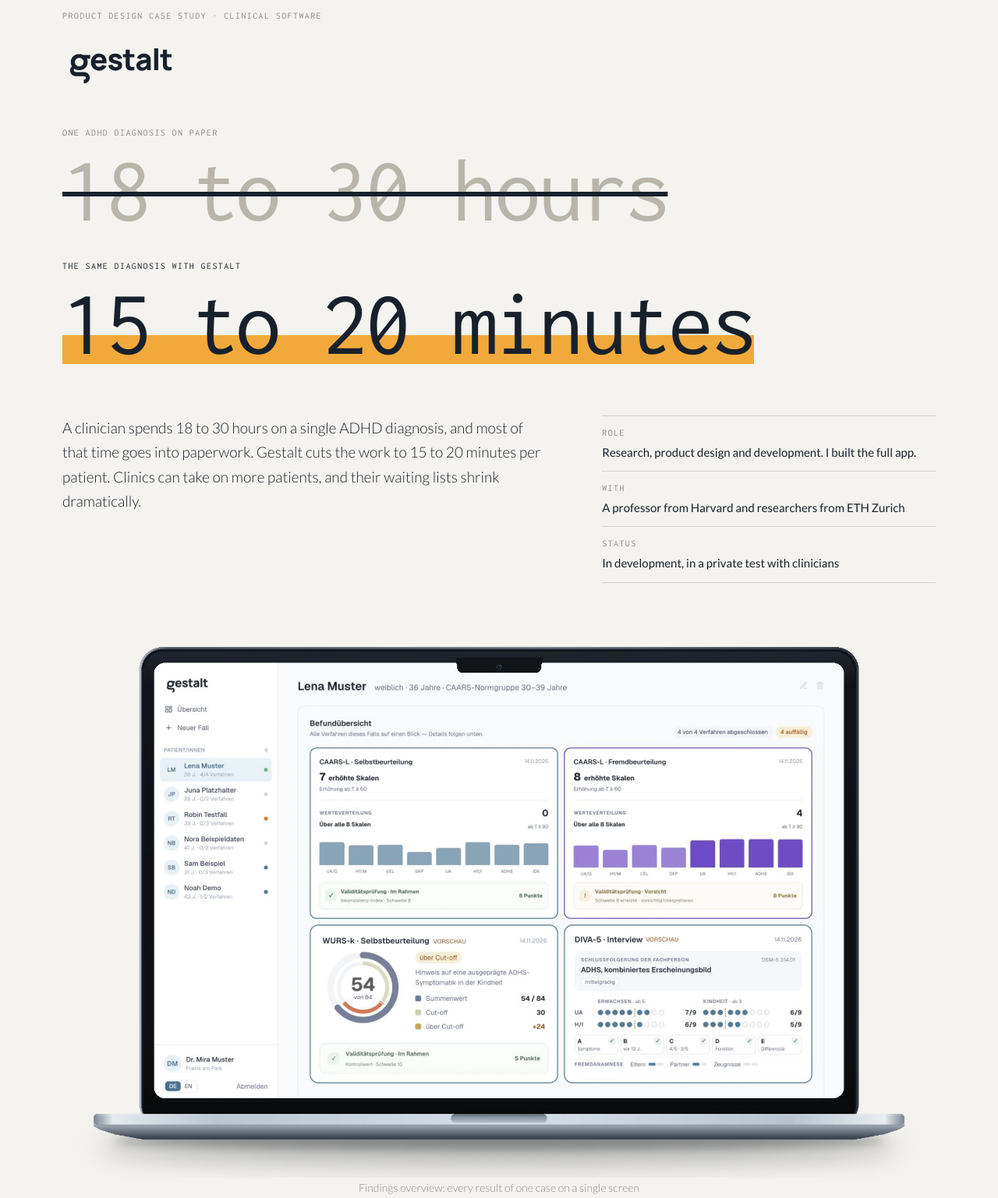
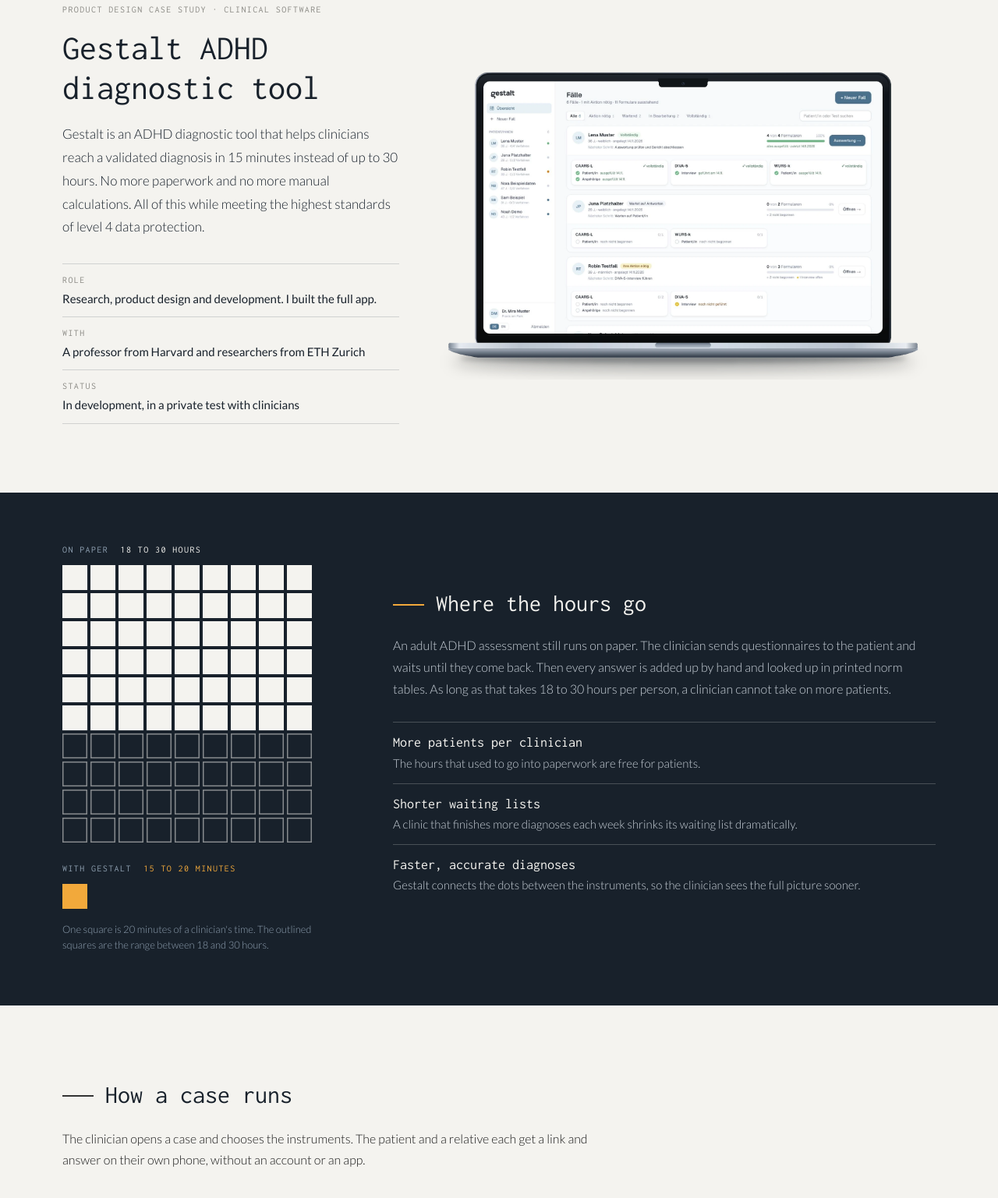
Before and after one commit to leesummerdesigns/portfolio-design, a plain HTML site: page pages/gestalt.html in a window 1280 px wide. Shown: the part 181-1718 px from the top of the page at 78% size. Drawn offline with nearby package versions, Linux system fonts and the light colour scheme.

Commit message:
Calm the Gestalt hero and shrink the hours module
Hero is now a two-column layout: title and intro on the left, the
MacBook with the dashboard on the right. The hours module shows the
squares as a small block on the left with the text on the right.
The case-flow section uses the findings overview next to the phone.

Co-Authored-By: Claude Fable 5.2 <noreply@anthropic.com>

```diff
--- a/css/gestalt.css
+++ b/css/gestalt.css
@@ -15,10 +15,8 @@
 
 /* small mono labels */
 .gst-eyebrow,
-.gst-claim span,
 .gst-meta span,
 .gst-scale-label,
-.gst-outcomes span,
 .gst-steps span,
 .gst-built span,
 .gst-rule-label,
@@ -33,87 +31,47 @@
 
 /* --- hero ---------------------------------------------------- */
 .gst-hero {
-    padding: 56px 0 0;
+    padding: 48px 0 72px;
 }
 
-.gst-logo {
-    margin: 22px 0 0;
-    line-height: 0;
+.gst-hero-grid {
+    display: grid;
+    grid-template-columns: 1fr;
+    gap: 32px;
+    align-items: center;
 }
 
-.gst-logo img {
-    width: 150px;
-    height: auto;
+.gst-hero-grid > * {
+    min-width: 0;
 }
 
-.gst-claim {
-    margin-top: 44px;
-}
-
-.gst-claim p {
-    margin: 0;
-}
-
-.gst-claim span {
-    display: block;
-    margin-bottom: 2px;
-}
-
-.gst-claim s,
-.gst-claim strong {
-    display: inline-block;
+.gst-title {
+    margin: 14px 0 20px;
     font-family: var(--font-mono);
-    font-size: clamp(38px, 9.4vw, 118px);
+    font-size: clamp(32px, 4vw, 44px);
     font-weight: 400;
-    line-height: 1.05;
-    letter-spacing: -0.03em;
-    white-space: nowrap;
-}
-
-.gst-claim s {
-    color: #b9b5ab;
-    text-decoration: line-through;
-    text-decoration-thickness: 0.05em;
-    text-decoration-color: var(--gst-ink);
-}
-
-.gst-claim-after {
-    padding-top: 26px;
-}
-
-.gst-claim-after span {
+    line-height: 1.15;
+    letter-spacing: 0;
     color: var(--gst-ink);
 }
 
-.gst-claim strong {
-    color: var(--gst-ink);
-    background: linear-gradient(180deg, transparent 62%, var(--gst-amber) 62%, var(--gst-amber) 92%, transparent 92%);
-}
-
-.gst-hero-bottom {
-    display: grid;
-    grid-template-columns: 1fr;
-    gap: 32px;
-    margin-top: 48px;
-}
-
 .gst-lede {
-    max-width: 620px;
+    max-width: 540px;
     margin: 0;
     font-family: var(--font-body);
-    font-size: 19px;
+    font-size: 17px;
     font-weight: 300;
-    line-height: 1.65;
+    line-height: 1.75;
     color: var(--gst-ink);
 }
 
 .gst-meta {
-    align-self: start;
+    margin-top: 32px;
     border-top: 1px solid var(--gst-line);
 }
 
 .gst-meta div {
-    padding: 13px 0;
+    padding: 12px 0;
     border-bottom: 1px solid var(--gst-line);
     font-family: var(--font-body);
     font-size: 15px;
@@ -124,7 +82,7 @@
 
 .gst-meta span {
     display: block;
-    margin-bottom: 5px;
+    margin-bottom: 4px;
 }
 
 /* --- mockups: straight on the page, no panel ------------------- */
@@ -152,27 +110,26 @@
     color: var(--gst-muted);
 }
 
-.gst-shot--hero {
-    margin-top: 24px;
-    padding-bottom: 72px;
-}
-
 /* --- band: where the hours go --------------------------------- */
 .gst-band {
-    padding: 88px 0 96px;
+    padding: 64px 0 68px;
     background: var(--gst-ink);
     color: var(--gst-paper);
 }
 
-.gst-band-head {
+.gst-band-grid {
     display: grid;
     grid-template-columns: 1fr;
-    gap: 20px;
+    gap: 44px;
+    align-items: center;
+}
+
+.gst-band-grid > * {
+    min-width: 0;
 }
 
 .gst-band .cs-section-header {
-    margin-bottom: 0;
-    align-self: start;
+    margin-bottom: 18px;
 }
 
 .gst-band .cs-section-line {
@@ -182,45 +139,71 @@
 .gst-band h2 {
     margin: 0;
     font-family: var(--font-mono);
-    font-size: 32px;
+    font-size: 30px;
     font-weight: 400;
     line-height: 1.2;
     color: var(--gst-paper);
 }
 
-.gst-band-head p {
+.gst-band-copy > p {
     margin: 0;
     font-family: var(--font-body);
-    font-size: 17px;
+    font-size: 16px;
     font-weight: 300;
     line-height: 1.75;
     color: #c9d1d9;
 }
 
+.gst-outcomes {
+    margin-top: 28px;
+}
+
+.gst-outcomes > div {
+    padding: 14px 0;
+    border-top: 1px solid rgba(244, 243, 239, 0.22);
+}
+
+.gst-outcomes h3 {
+    margin: 0 0 2px;
+    font-family: var(--font-mono);
+    font-size: 18px;
+    font-weight: 400;
+    line-height: 1.3;
+    color: var(--gst-paper);
+}
+
+.gst-outcomes p {
+    margin: 0;
+    font-family: var(--font-body);
+    font-size: 15px;
+    font-weight: 300;
+    line-height: 1.6;
+    color: #c9d1d9;
+}
+
 .gst-scale {
-    margin-top: 56px;
+    max-width: 320px;
 }
 
 .gst-scale-label {
-    margin: 0 0 12px;
-    font-size: 14px;
+    margin: 0 0 10px;
     color: var(--gst-paper);
 }
 
 .gst-scale-label span {
-    margin-right: 10px;
+    margin-right: 8px;
     color: #8fa0b1;
 }
 
 .gst-scale-label--after {
-    margin-top: 34px;
+    margin-top: 24px;
     color: var(--gst-amber);
 }
 
 .gst-squares {
     display: grid;
-    grid-template-columns: repeat(10, 1fr);
-    gap: 5px;
+    grid-template-columns: repeat(9, 1fr);
+    gap: 4px;
 }
 
 .gst-squares i {
@@ -231,7 +214,7 @@
 
 .gst-squares .gst-sq-range {
     background: transparent;
-    box-shadow: inset 0 0 0 1.5px rgba(244, 243, 239, 0.55);
+    box-shadow: inset 0 0 0 1.5px rgba(244, 243, 239, 0.5);
 }
 
 .gst-squares .gst-sq-gestalt {
@@ -239,50 +222,12 @@
 }
 
 .gst-scale-note {
-    max-width: 560px;
-    margin: 22px 0 0;
+    margin: 16px 0 0;
     font-family: var(--font-body);
-    font-size: 14px;
+    font-size: 13px;
     font-weight: 300;
-    line-height: 1.6;
+    line-height: 1.55;
     color: #8fa0b1;
-}
-
-.gst-outcomes {
-    display: grid;
-    grid-template-columns: 1fr;
-    gap: 0;
-    margin-top: 64px;
-}
-
-.gst-outcomes > div {
-    padding: 22px 0 24px;
-    border-top: 1px solid rgba(244, 243, 239, 0.28);
-}
-
-.gst-outcomes span {
-    display: block;
-    margin-bottom: 14px;
-    color: var(--gst-amber);
-}
-
-.gst-outcomes h3 {
-    margin: 0 0 8px;
-    font-family: var(--font-mono);
-    font-size: 24px;
-    font-weight: 400;
-    line-height: 1.2;
-    color: var(--gst-paper);
-}
-
-.gst-outcomes p {
-    max-width: 320px;
-    margin: 0;
-    font-family: var(--font-body);
-    font-size: 16px;
-    font-weight: 300;
-    line-height: 1.65;
-    color: #c9d1d9;
 }
 
 /* --- sections -------------------------------------------------- */
@@ -563,28 +508,16 @@
 /* --- wider screens ---------------------------------------------- */
 @media (min-width: 768px) {
     .gst-hero {
-        padding-top: 72px;
+        padding: 64px 0 88px;
     }
 
-    .gst-hero-bottom {
-        grid-template-columns: 1.45fr 1fr;
-        gap: 72px;
-        margin-top: 56px;
-    }
-
-    .gst-band-head {
-        grid-template-columns: 1fr 1.45fr;
+    .gst-band-grid {
+        grid-template-columns: 320px minmax(0, 1fr);
         gap: 72px;
     }
 
-    .gst-squares {
-        grid-template-columns: repeat(18, 1fr);
-        gap: 6px;
-    }
-
-    .gst-outcomes {
-        grid-template-columns: repeat(3, 1fr);
-        gap: 40px;
+    .gst-scale {
+        order: -1;
     }
 
     .gst-steps {
@@ -638,6 +571,15 @@
 }
 
 @media (min-width: 1024px) {
+    .gst-hero-grid {
+        grid-template-columns: minmax(0, 0.8fr) minmax(0, 1.2fr);
+        gap: 40px;
+    }
+
+    .gst-band-grid {
+        gap: 104px;
+    }
+
     .gst-instruments {
         grid-template-columns: 0.62fr 1.38fr;
         gap: 72px;
--- a/pages/gestalt.html
+++ b/pages/gestalt.html
@@ -38,7 +38,7 @@
     <link rel="stylesheet" href="../css/theme.css?v=2">
     <link rel="stylesheet" href="../css/lang-switch.css?v=2">
     <link rel="stylesheet" href="../css/case-study-footer.css?v=2">
-    <link rel="stylesheet" href="../css/gestalt.css?v=2">
+    <link rel="stylesheet" href="../css/gestalt.css?v=3">
     <link rel="icon" type="image/png" href="../images/favico_lh.png">
 </head>
 <body>
@@ -68,16 +68,11 @@
     <main class="case-study-page gestalt-case-study">
         <div class="container">
             <header class="gst-hero">
+                <div class="gst-hero-grid">
+                    <div class="gst-hero-copy">
                         <p class="gst-eyebrow">Product design case study · Clinical software</p>
-                <h1 class="gst-logo"><img src="../images/gestalt-logo.svg" alt="Gestalt" width="364" height="157"></h1>
-
-                <div class="gst-claim">
-                    <p class="gst-claim-before"><span>One ADHD diagnosis on paper</span><s>18 to 30 hours</s></p>
-                    <p class="gst-claim-after"><span>The same diagnosis with Gestalt</span><strong>15 to 20 minutes</strong></p>
-                </div>
-
-                <div class="gst-hero-bottom">
-                    <p class="gst-lede">A clinician spends 18 to 30 hours on a single ADHD diagnosis, and most of that time goes into paperwork. Gestalt cuts the work to 15 to 20 minutes per patient. Clinics can take on more patients, and their waiting lists shrink dramatically.</p>
+                        <h1 class="gst-title">Gestalt ADHD diagnostic tool</h1>
+                        <p class="gst-lede">Gestalt is an ADHD diagnostic tool that helps clinicians reach a validated diagnosis in 15 minutes instead of up to 30 hours. No more paperwork and no more manual calculations. All of this while meeting the highest standards of level 4 data protection.</p>
                         <div class="gst-meta">
                             <div>
                                 <span>Role</span>
@@ -93,22 +88,37 @@
                             </div>
                         </div>
                     </div>
-
                     <figure class="gst-shot gst-shot--hero">
-                    <img loading="eager" decoding="async" fetchpriority="high" width="2000" height="1320" src="../images/gestalt/gestalt-findings.webp" alt="Gestalt findings overview on a laptop with result cards for four instruments">
-                    <figcaption>Findings overview: every result of one case on a single screen</figcaption>
+                        <img loading="eager" decoding="async" fetchpriority="high" width="2000" height="1320" src="../images/gestalt/gestalt-cases.webp" alt="Gestalt dashboard on a laptop, showing patients, form progress and next steps">
                     </figure>
+                </div>
             </header>
         </div>
 
         <section class="gst-band">
             <div class="container">
-                <div class="gst-band-head">
+                <div class="gst-band-grid">
+                    <div class="gst-band-copy">
                         <div class="cs-section-header">
                             <span class="cs-section-line"></span>
                             <h2>Where the hours go</h2>
                         </div>
                         <p>An adult ADHD assessment still runs on paper. The clinician sends questionnaires to the patient and waits until they come back. Then every answer is added up by hand and looked up in printed norm tables. As long as that takes 18 to 30 hours per person, a clinician cannot take on more patients.</p>
+
+                        <div class="gst-outcomes">
+                            <div>
+                                <h3>More patients per clinician</h3>
+                                <p>The hours that used to go into paperwork are free for patients.</p>
+                            </div>
+                            <div>
+                                <h3>Shorter waiting lists</h3>
+                                <p>A clinic that finishes more diagnoses each week shrinks its waiting list dramatically.</p>
+                            </div>
+                            <div>
+                                <h3>Faster, accurate diagnoses</h3>
+                                <p>Gestalt connects the dots between the instruments, so the clinician sees the full picture sooner.</p>
+                            </div>
+                        </div>
                     </div>
 
                     <div class="gst-scale">
@@ -117,23 +127,6 @@
                         <p class="gst-scale-label gst-scale-label--after"><span>With Gestalt</span> 15 to 20 minutes</p>
                         <div class="gst-squares" aria-hidden="true"><i class="gst-sq-gestalt"></i></div>
                         <p class="gst-scale-note">One square is 20 minutes of a clinician's time. The outlined squares are the range between 18 and 30 hours.</p>
-                </div>
-
-                <div class="gst-outcomes">
-                    <div>
-                        <span>01</span>
-                        <h3>More patients per clinician</h3>
-                        <p>The hours that used to go into paperwork are free for patients.</p>
-                    </div>
-                    <div>
-                        <span>02</span>
-                        <h3>Shorter waiting lists</h3>
-                        <p>A clinic that finishes more diagnoses each week shrinks its waiting list dramatically.</p>
-                    </div>
-                    <div>
-                        <span>03</span>
-                        <h3>Faster, accurate diagnoses</h3>
-                        <p>Gestalt connects the dots between the instruments, so the clinician sees the full picture sooner.</p>
                     </div>
                 </div>
             </div>
@@ -167,10 +160,10 @@
 
                 <figure class="gst-devices">
                     <div class="gst-devices-stage">
-                        <img class="gst-devices-laptop" loading="lazy" decoding="async" width="2000" height="1320" src="../images/gestalt/gestalt-cases.webp" alt="Gestalt case list on a laptop, showing patients, form progress and next steps">
+                        <img class="gst-devices-laptop" loading="lazy" decoding="async" width="2000" height="1320" src="../images/gestalt/gestalt-findings.webp" alt="Gestalt findings overview on a laptop with result cards for four instruments">
                         <img class="gst-devices-phone" loading="lazy" decoding="async" width="720" height="1256" src="../images/gestalt/gestalt-patient-caars.webp" alt="Patient questionnaire on a phone with one question and four answer options">
                     </div>
-                    <figcaption>The clinician's case list and a patient questionnaire</figcaption>
+                    <figcaption>The scored findings overview and a patient questionnaire</figcaption>
                 </figure>
             </section>
 
```
Also changed, not shown: i18n/de/13-gestalt.json (+5 -7 lines), pages/de/gestalt.html (+26 -33 lines). Lines whose indentation alone changed are shown as unchanged.
